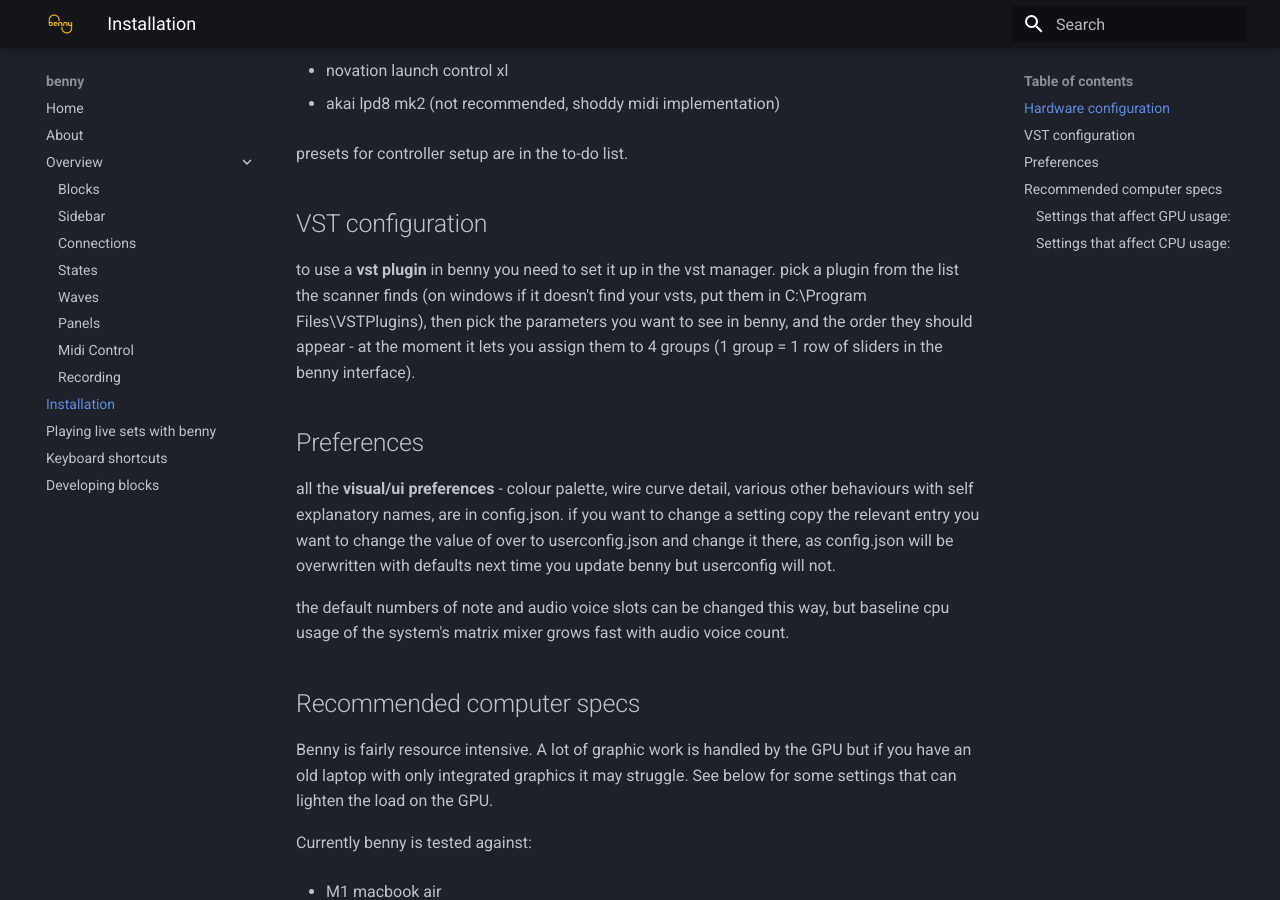
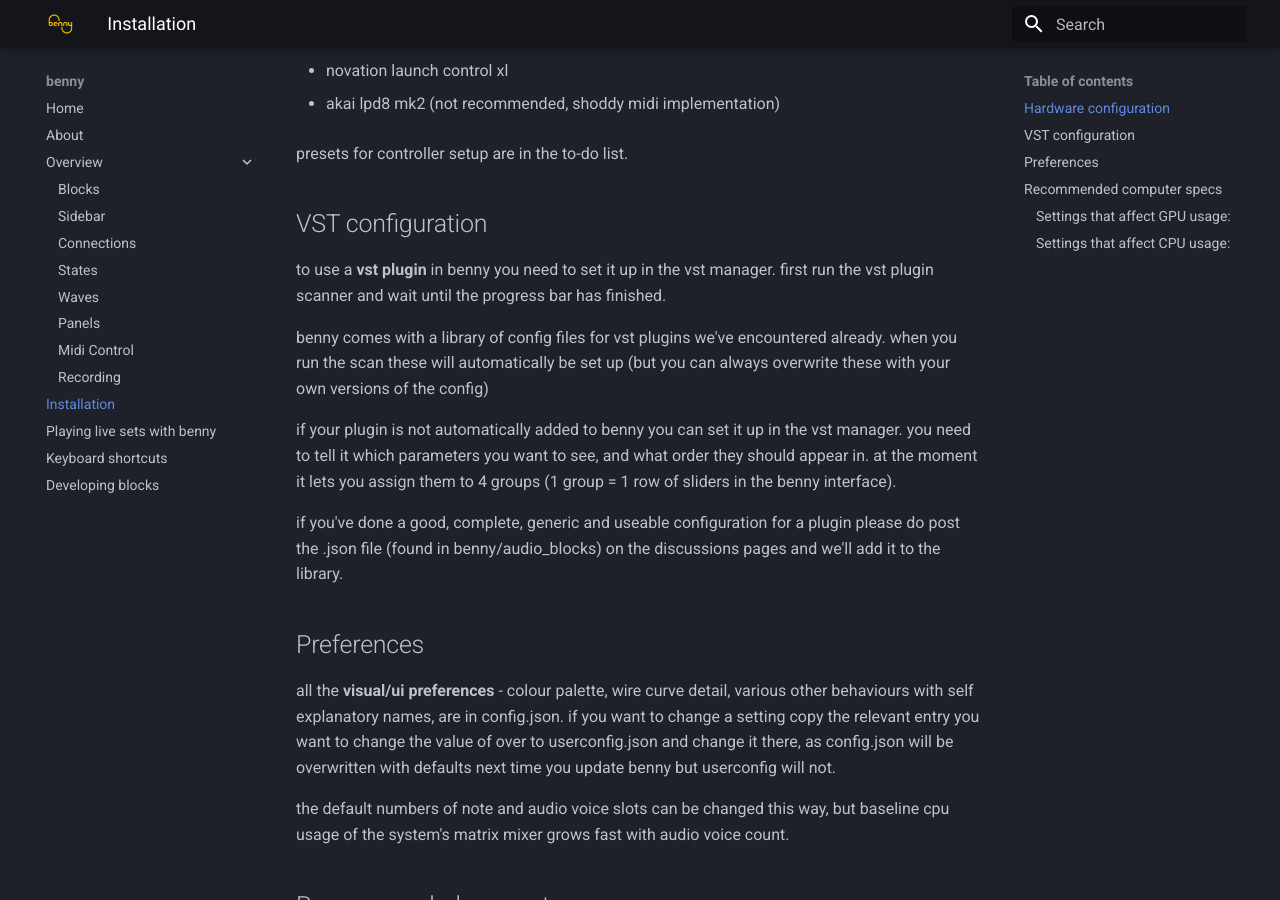
Before and after one commit to playbenny/benny_manual, an MkDocs documentation site: the page built from docs/installation.md, in a window 1280 px wide and 900 px high, scrolled down 1048 px. Built offline with MkDocs 1.6.1 and Material for MkDocs 9.7.7, drawn with Linux system fonts in a browser that asks for light colours.

Commit message:
Update installation.md

```diff
--- a/docs/installation.md
+++ b/docs/installation.md
@@ -34,7 +34,14 @@
 
 ## VST configuration
 
-to use a **vst plugin** in benny you need to set it up in the vst manager. pick a plugin from the list the scanner finds (on windows if it doesn't find your vsts, put them in C:\Program Files\VSTPlugins), then pick the parameters you want to see in benny, and the order they should appear - at the moment it lets you assign them to 4 groups (1 group = 1 row of sliders in the benny interface).
+to use a **vst plugin** in benny you need to set it up in the vst manager. first run the vst plugin scanner and wait until the progress bar has finished.
+
+benny comes with a library of config files for vst plugins we've encountered already. when you run the scan these will automatically be set up (but you can always overwrite these with your own versions of the config)
+
+if your plugin is not automatically added to benny you can set it up in the vst manager. you need to tell it which parameters you want to see, and what order they should appear in. at the moment it lets you assign them to 4 groups (1 group = 1 row of sliders in the benny interface).
+
+if you've done a good, complete, generic and useable configuration for a plugin please do post the .json file (found in benny/audio_blocks) on the discussions pages and we'll add it to the library.
+
 
 ## Preferences
 
```
